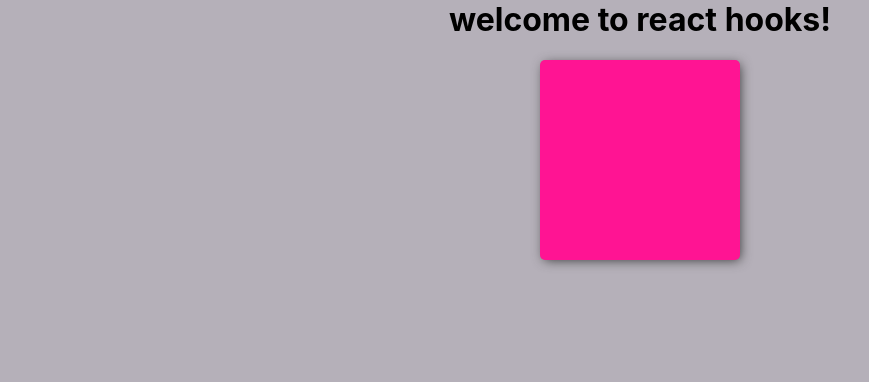
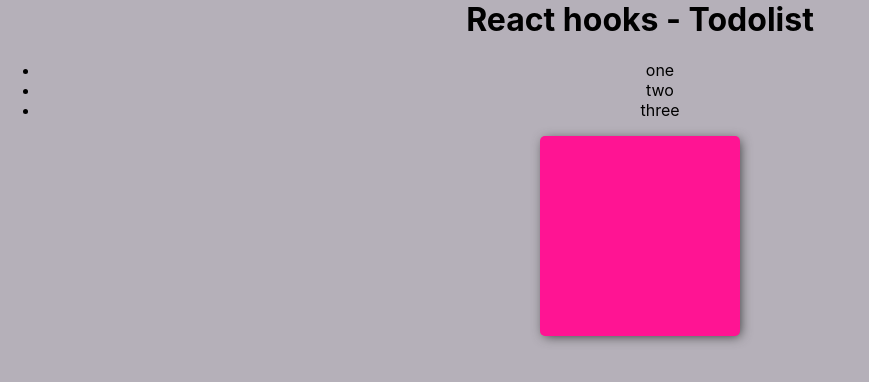
Before and after one commit to trongminh1412/react-hooks-basic, a React (Create React App) app: page / in a window 1280 px wide. Shown: the top 382 px of the page, without its empty margins (0-869 px from the left). Built offline with nearby package versions, Linux system fonts and the light colour scheme.

Commit message:
TodoList với useState

```diff
--- a/src/App.js
+++ b/src/App.js
@@ -1,11 +1,29 @@
 
+import { useState } from 'react';
 import './App.scss';
 import ColorBox from './component/ColorBox';
+import TodoList from './component/TodoList';
 
 function App() {
+  const [todoList, setTodoList] = useState([
+    {id:1, title: "one"},
+    {id:2, title: "two"},
+    {id:3, title: "three"},
+  ]);
+
+  function handleTodoClick(todo){
+    console.log(todo);
+    const index = todoList.findIndex(x => x.id === todo.id);
+    if( index < 0 ) return;
+
+    const newTodoList = [...todoList];
+    newTodoList.splice(index, 1);
+    setTodoList(newTodoList);
+  }
   return (
     <div className="app">
-      <h1>welcome to react hooks!</h1>
+      <h1>React hooks - Todolist</h1>
+      <TodoList todos={todoList} onTodoClick={handleTodoClick}/>
       <ColorBox/>
     </div>
   );
--- /dev/null
+++ b/src/component/TodoList/TodoList.scss
@@ -0,0 +1,17 @@
+.color-box{
+    $box-size: 200px;
+
+    display: inline-block;
+    width: $box-size;
+    height: $box-size;
+    border-radius: 5px;
+    -webkit-box-shadow: 2px 2px 12px -2px rgba(54,54,54,1);
+    -moz-box-shadow: 2px 2px 12px -2px rgba(54,54,54,1);
+    box-shadow: 2px 2px 12px -2px rgba(54,54,54,1);
+
+    transition: all 0.2s ease-in-out 0s;
+    cursor: pointer;
+}
+h1{
+    margin-top: 0;
+}
--- /dev/null
+++ b/src/component/TodoList/index.jsx
@@ -0,0 +1,36 @@
+import React from 'react';
+import PropTypes from 'prop-types'
+
+TodoList.propTypes = {
+    todos: PropTypes.array,
+    onTodoClick: PropTypes.func,
+};
+
+TodoList.defaultProps = {
+    todos: [],
+    onTodoClick: null,
+}
+function TodoList(props) {
+    const { todos, onTodoClick } = props;
+
+    function handleClick(todo){
+        if(onTodoClick){
+            onTodoClick(todo);
+        }
+    }
+    return (
+        <ul className="todo-list">
+            {
+                todos.map(todo => (
+                    <li key={todo.id}
+                    onClick={() => handleClick(todo)}
+                    >
+                    {todo.title}
+                    </li>
+                ))
+            }
+        </ul>
+    );
+}
+
+export default TodoList;
```
